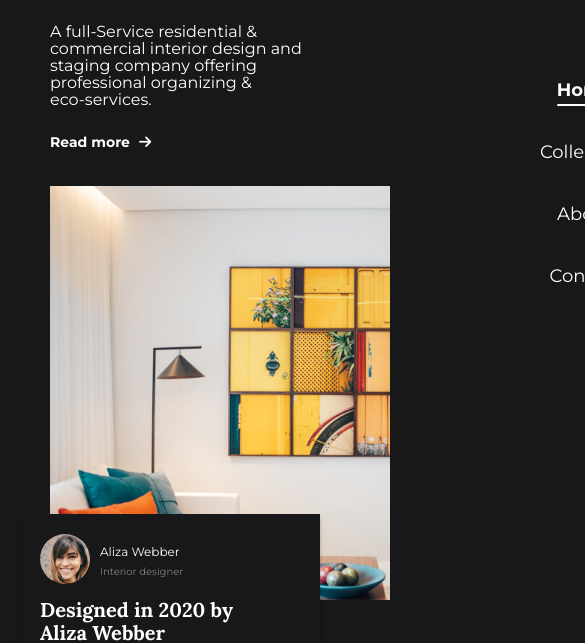
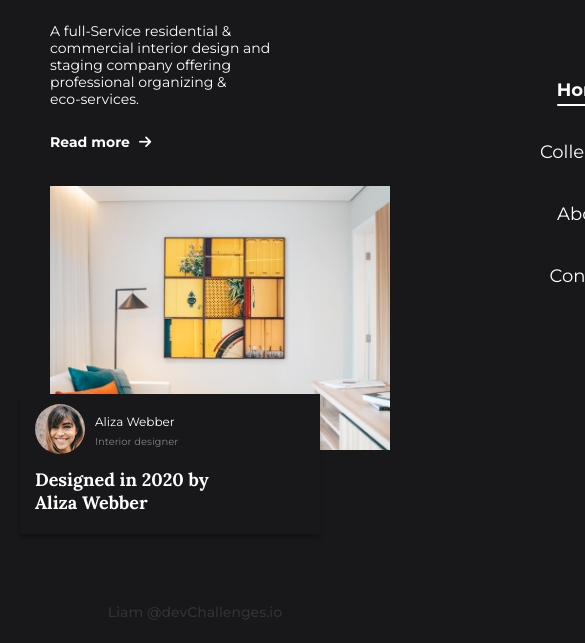
Before and after one commit to Nevyll/Interior-consultant, a plain HTML site: page index.html in a window 390 px wide. Shown: the part 239-882 px from the top of the page, 585 px wide, since content can reach past the window. Drawn offline with Linux system fonts and the light colour scheme.

Commit message:
Add files via upload

```diff
--- a/style.css
+++ b/style.css
@@ -71,7 +71,7 @@ header .menu li.home:after {
 
 .content {
     display: flex;
-    margin-top: 30px;
+    margin-top: 50px;
     width: 100%;
     justify-content: space-between;
     padding: 0 50px;
@@ -164,13 +164,72 @@ footer {
     line-height: 17px;
     color: #333;
     text-align: center;
-    bottom: 20px;
+    bottom: 10px;
     width:100%;
     height:50px;
 }
 
 .menu-btn {
     display: none;
+}
+
+
+
+@media (max-width:1024px) {
+    .content .right .int img {
+        width: 550px;
+    }
+    .content {
+        margin-top: 70px;
+    }
+    .content .left p {
+        font-size: 16px;
+    }
+    .right .author .by {
+        font-size: 20px;
+    }
+    .content .right .author {
+        width: 300px;
+        height: 190px;
+        right: 20px;
+        bottom: -100px;
+        padding: 20px;
+    }
+}
+
+@media (max-width:850px) {
+    .content .right .int img {
+        width: 450px;
+    }
+    .content {
+        margin-top: 70px;
+    }
+    .content .left {
+        margin-top: 25px;
+        width: 60%;
+    }
+    .content .left h1 {
+        font-size: 30px;
+    }
+    .content .left p {
+        font-size: 14px;
+    }
+    .right .author .by {
+        font-size: 20px;
+    }
+    .right .author .present .avatar img {
+        width: 50px;
+    }
+    .right .author .by {
+        font-size: 20px;
+    }
+    .content .right .author {
+        width: 300px;
+        height: 160px;
+        right: 20px;
+        bottom: -100px;
+        padding: 20px;
+    }
 }
 
 @media (max-width:500px) {
@@ -268,25 +327,3 @@ footer {
         transform: translateX(0);
     }
 }
-
-@media (max-width:1024px) {
-    .content .right .int img {
-        width: 550px;
-    }
-    .content {
-        margin-top: 70px;
-    }
-    .content .left p {
-        font-size: 16px;
-    }
-    .right .author .by {
-        font-size: 20px;
-    }
-    .content .right .author {
-        width: 300px;
-        height: 190px;
-        right: 20px;
-        bottom: -100px;
-        padding: 20px;
-    }
-}
```
